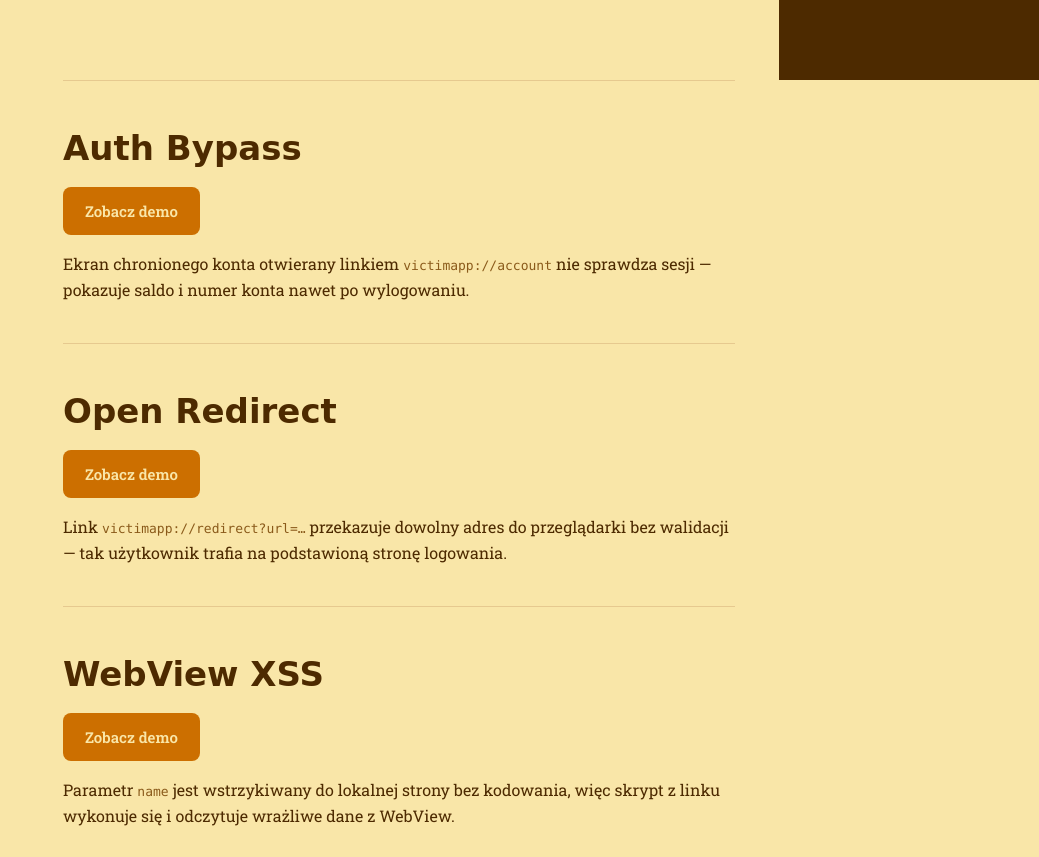
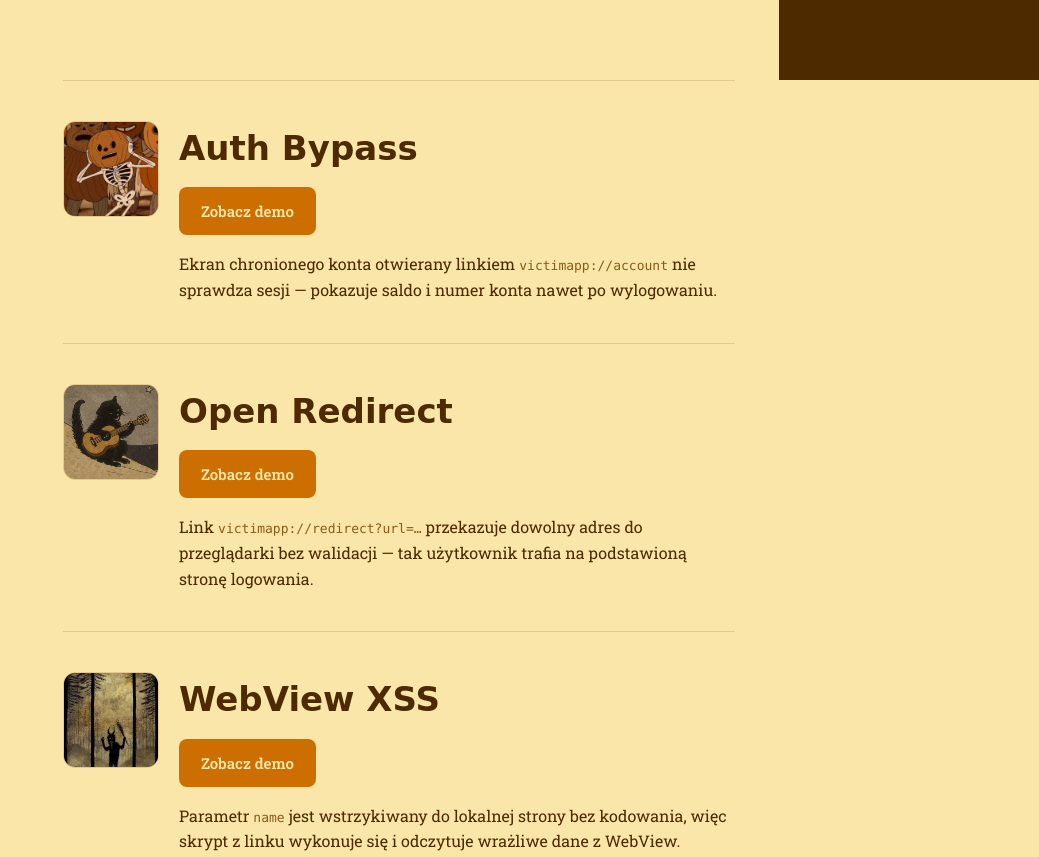
Before and after one commit to majkelEXE/deeplink-security-demo, a plain HTML site: page demo-site/index.html in a window 1280 px wide. Shown: the part 720-1577 px from the top of the page, without its empty margins (241-1280 px from the left). Drawn offline with Linux system fonts and the light colour scheme; a web font is replaced by a local one.

Commit message:
demo-site: add thumbnail images to each attack section on the landing page

```diff
--- a/demo-site/index.html
+++ b/demo-site/index.html
@@ -32,31 +32,43 @@
 
     <main class="container">
         <section id="auth-bypass" class="attack">
+            <img class="attack-icon" src="/pumpkin.jpeg" alt="">
+            <div class="attack-body">
                 <h2>Auth Bypass</h2>
                 <a class="btn" href="victimapp://account">Zobacz demo</a>
                 <p>Ekran chronionego konta otwierany linkiem <span class="mono">victimapp://account</span>
                     nie sprawdza sesji — pokazuje saldo i numer konta nawet po wylogowaniu.</p>
+            </div>
         </section>
 
         <section id="open-redirect" class="attack">
+            <img class="attack-icon" src="/cat_guitarist.jpeg" alt="">
+            <div class="attack-body">
                 <h2>Open Redirect</h2>
                 <a class="btn" href="victimapp://redirect?url=https%3A%2F%2Fdeeplink-security-demo.vercel.app%2Fphishing-demo">Zobacz demo</a>
                 <p>Link <span class="mono">victimapp://redirect?url=…</span> przekazuje dowolny adres do
                     przeglądarki bez walidacji — tak użytkownik trafia na podstawioną stronę logowania.</p>
+            </div>
         </section>
 
         <section id="webview-xss" class="attack">
+            <img class="attack-icon" src="/demon.jpeg" alt="">
+            <div class="attack-body">
                 <h2>WebView XSS</h2>
                 <a class="btn" href="victimapp://xss?name=%3Cimg%20src%3Dx%20onerror%3D%22alert(document.getElementById('secret').textContent)%22%3E">Zobacz demo</a>
                 <p>Parametr <span class="mono">name</span> jest wstrzykiwany do lokalnej strony bez kodowania,
                     więc skrypt z linku wykonuje się i odczytuje wrażliwe dane z WebView.</p>
+            </div>
         </section>
 
         <section id="hijacking" class="attack">
+            <img class="attack-icon" src="/human_stories.jpeg" alt="">
+            <div class="attack-body">
                 <h2>Deep Link Hijacking</h2>
                 <a class="btn" href="victimapp://reset/confirm?token=DEMO_RESET_TOKEN_123">Zobacz demo</a>
                 <p>Złośliwa aplikacja rejestruje ten sam schemat <span class="mono">victimapp://reset/confirm</span>
                     i po wybraniu jej z okna systemowego przechwytuje link wraz z tokenem.</p>
+            </div>
         </section>
     </main>
 
--- a/demo-site/styles.css
+++ b/demo-site/styles.css
@@ -106,10 +106,24 @@ body {
 .container { max-width: 720px; margin: 0 auto; padding: 0 24px; }
 
 section.attack {
+    display: flex;
+    gap: 20px;
+    align-items: flex-start;
     scroll-margin-top: calc(var(--topbar-h) + 12px);
     padding: 40px 0;
     border-top: 1px solid var(--border);
 }
+
+.attack-icon {
+    width: 96px;
+    height: 96px;
+    flex-shrink: 0;
+    object-fit: cover;
+    border-radius: 12px;
+    border: 1px solid var(--border);
+}
+
+.attack-body { flex: 1; min-width: 0; }
 
 section.attack h2 {
     font-family: "Dekko", cursive;
```
Lines whose indentation alone changed are shown as unchanged.
